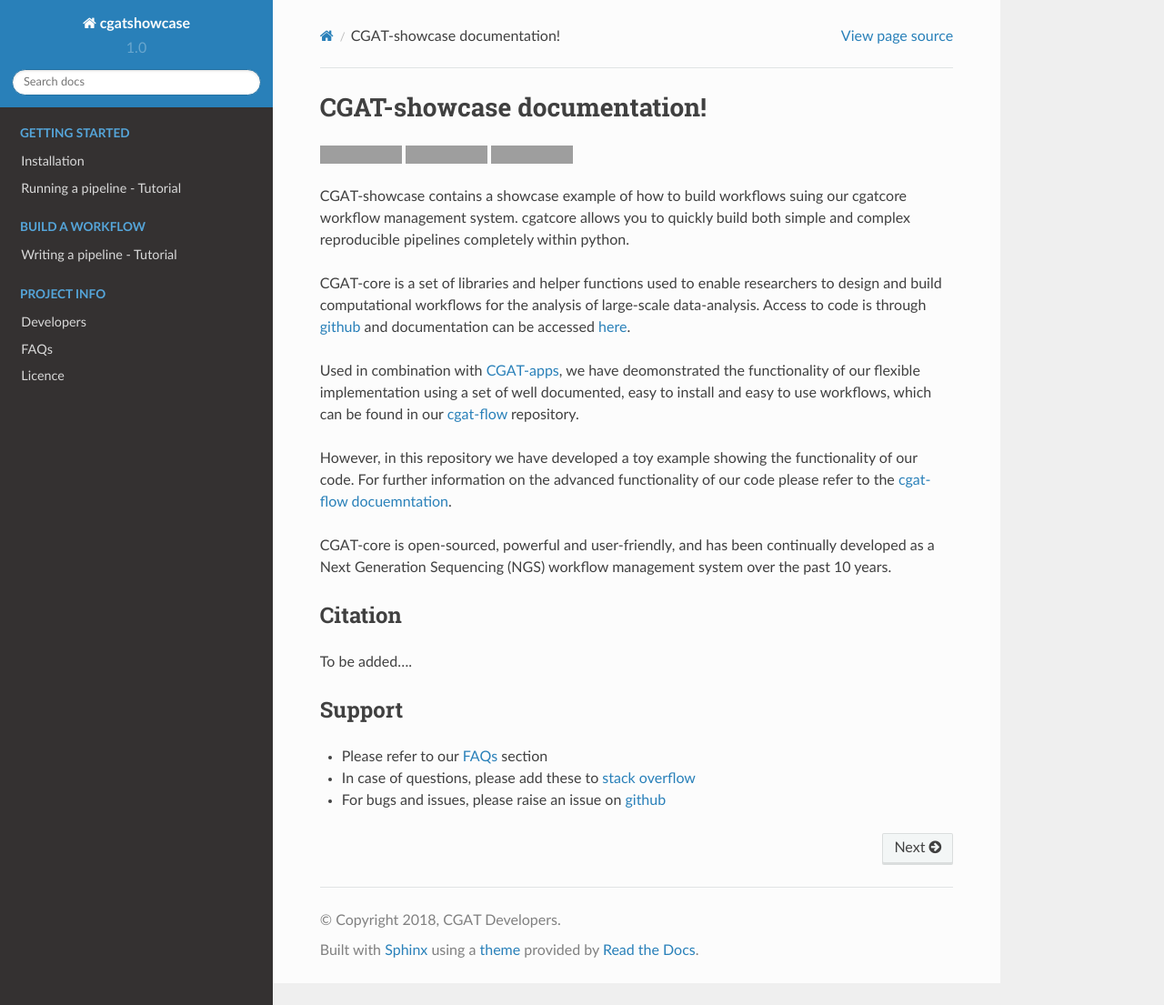
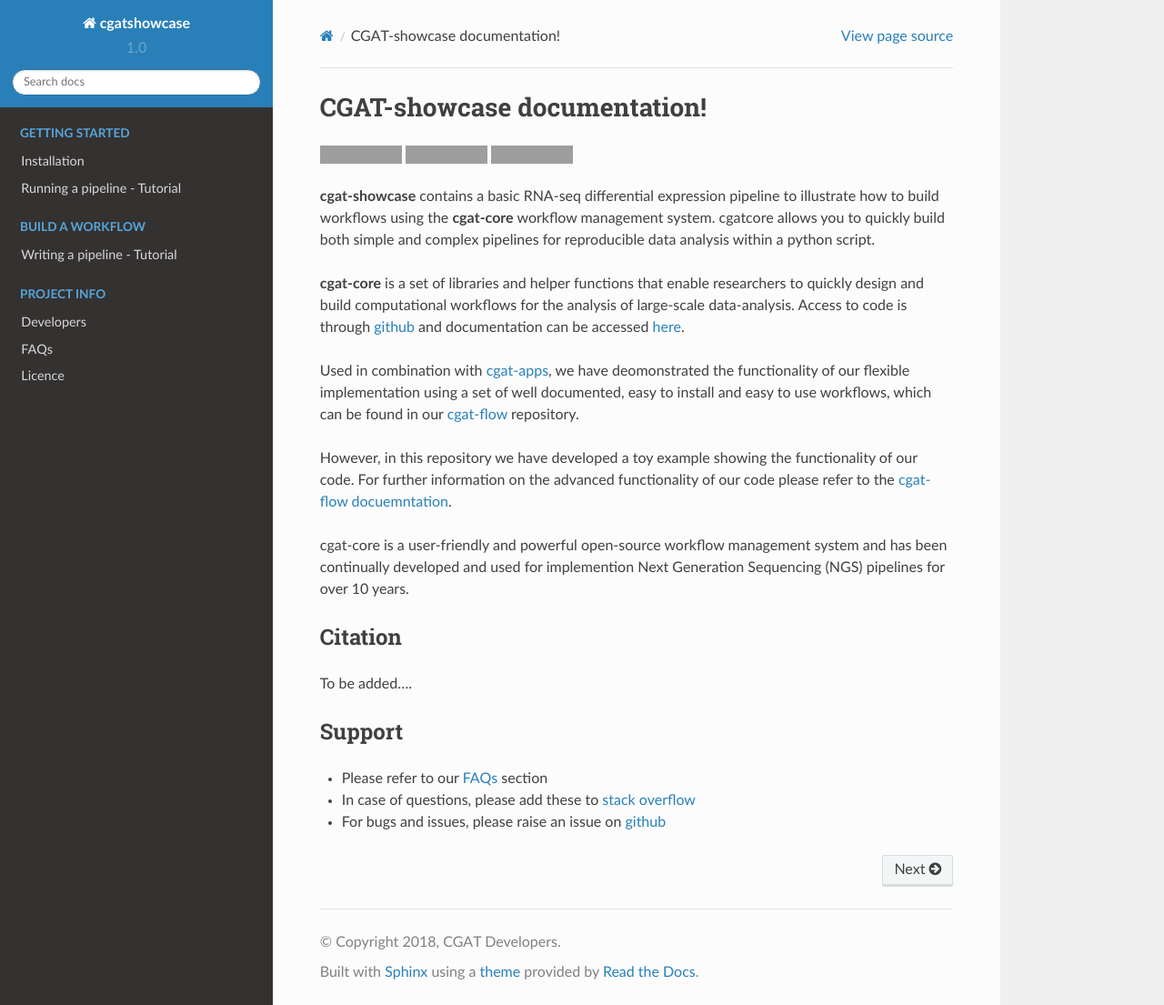
Before and after one commit to cgat-developers/cgat-showcase, a Sphinx documentation site: the page built from docs/index.rst, in a window 1280 px wide and 1105 px high. Shown: the whole window at 91% size. Built offline with Sphinx 7.4.7 and the Read the Docs theme 2.0.0, drawn with Linux system fonts in a browser that asks for light colours; formulas are drawn with MathJax 3; pages that are not in the unit, such as notebooks, are missing from menus; grey boxes are pictures that could not be loaded.

Commit message:
updated docs

```diff
--- a/docs/index.rst
+++ b/docs/index.rst
@@ -16,21 +16,20 @@ CGAT-showcase documentation!
     :target: https://twitter.com/cgat_oxford?lang=en
     :alt: Twitter URL
 
-CGAT-showcase contains a showcase example of how to build workflows suing our cgatcore  workflow management system.
-cgatcore allows you to quickly build both simple and complex reproducible pipelines completely within python.
+**cgat-showcase** contains a basic RNA-seq differential expression pipeline to illustrate how to build workflows using the **cgat-core**  workflow management system.
+cgatcore allows you to quickly build both simple and complex pipelines for reproducible data analysis within a python script.
 
-CGAT-core is  a set of libraries and helper functions used to enable researchers
-to design and build computational workflows for the analysis of large-scale data-analysis. Access to code is
+**cgat-core** is  a set of libraries and helper functions that enable researchers
+to quickly design and build computational workflows for the analysis of large-scale data-analysis. Access to code is
 through `github <https://github.com/cgat-developers/cgat-showcase>`_ and documentation can be accessed `here <https://cgat-core.readthedocs.io/en/latest/>`_.
 
-Used in combination with `CGAT-apps <https://github.com/cgat-developers/cgat-apps>`_, we have deomonstrated the functionality of our
+Used in combination with `cgat-apps <https://github.com/cgat-developers/cgat-apps>`_, we have deomonstrated the functionality of our
 flexible implementation using a set of well documented, easy to install and easy to use workflows, which can be found in our `cgat-flow <https://github.com/cgat-developers/cgat-flow>`_ repository.
 
 However, in this repository we have developed a toy example showing the functionality of our code. For further information on the advanced functionality of our
 code please refer to the `cgat-flow docuemntation <https://www.cgat.org/downloads/public/cgatpipelines/documentation/>`_.
 
-CGAT-core is open-sourced, powerful and user-friendly, and has been continually developed
-as a Next Generation Sequencing (NGS) workflow management system over the past 10 years.
+cgat-core is a user-friendly and powerful open-source workflow management system and has been continually developed and used for implemention Next Generation Sequencing (NGS) pipelines for over 10 years.
 
 
 .. _manual-quick_example:
```
